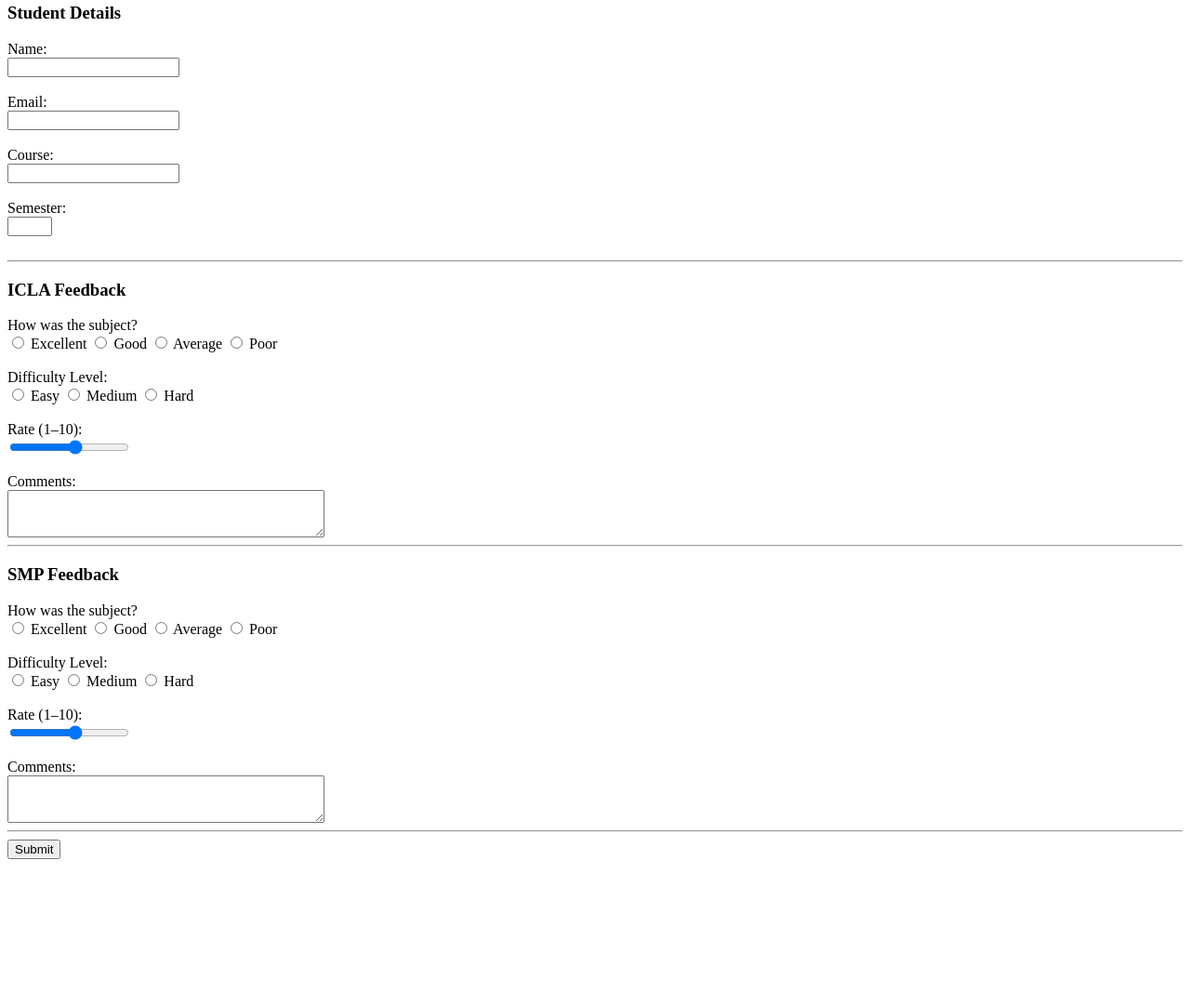
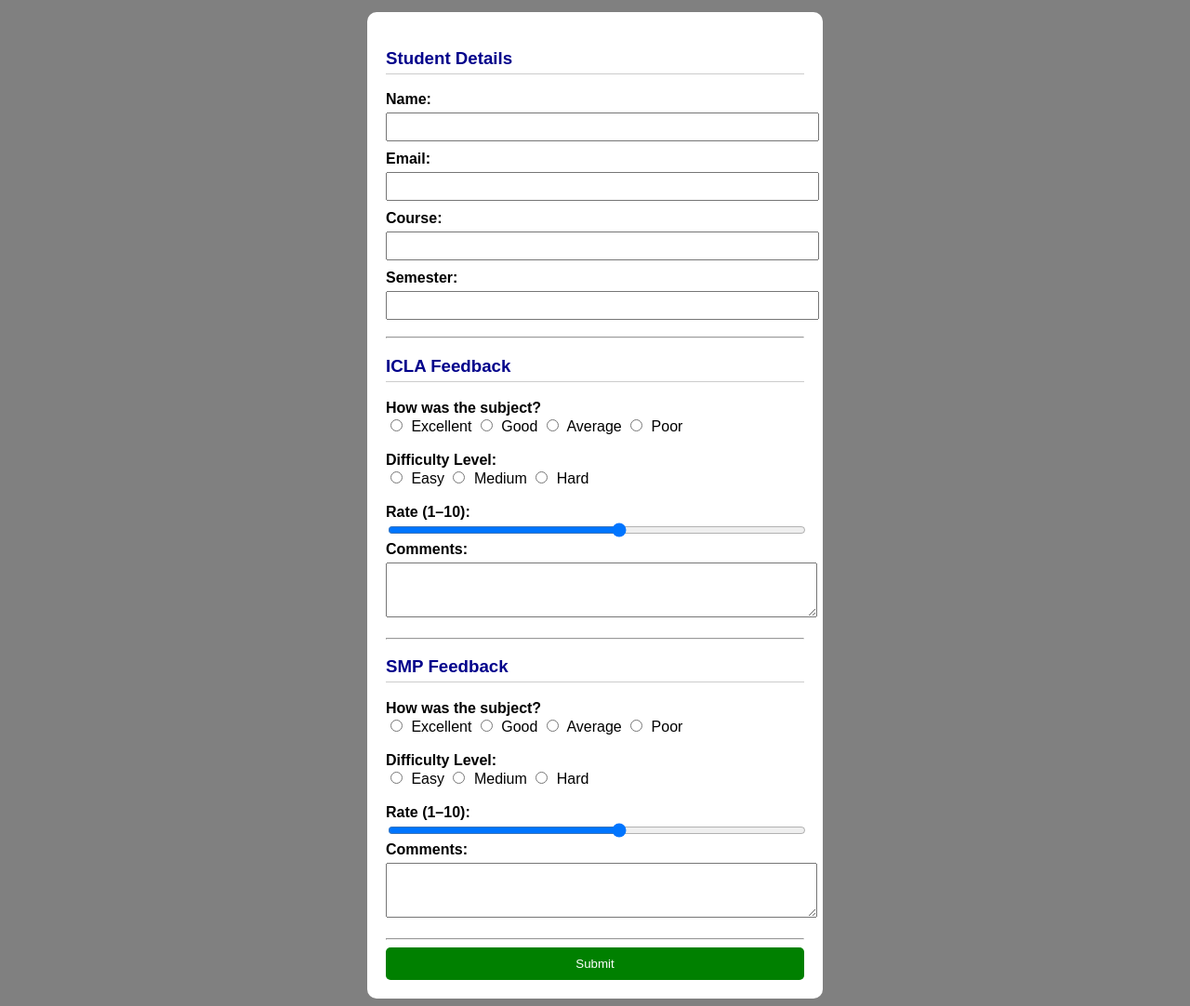
Before and after one commit to ninadtcse25-art/Experential-learning-student-feedback-form, a plain HTML site: page index.html in a window 1280 px wide. Shown: the part 101-1183 px from the top of the page at 93% size. Before the commit the page ends 1041 px from the top, so only its background shows below. Drawn offline with Linux system fonts and the light colour scheme.

Commit message:
Update index.html

```diff
--- a/index.html
+++ b/index.html
@@ -1,20 +1,73 @@
+<!DOCTYPE html>
 <html>
 <head>
 <title>Student Feedback Form</title>
+<style>
+body {
+    font-family: Arial, sans-serif;
+    background-color: Gray;
+}
+form {
+    width: 450px;
+    margin: auto;
+    background: white;
+    padding: 20px;
+    border-radius: 10px;
+    box-shadow: 0 0 10px gray;
+}
+h1 {
+    text-align: center;
+}
+h3 {
+    color: darkblue;
+    border-bottom: 1px solid #ccc;
+    padding-bottom: 5px;
+}
+label {
+    font-weight: bold;
+}
+input[type="text"],
+input[type="email"],
+input[type="number"],
+textarea {
+    width: 100%;
+    padding: 6px;
+    margin-top: 5px;
+    margin-bottom: 10px;
+}
+input[type="range"] {
+    width: 100%;
+}
+input[type="radio"] {
+    margin-right: 5px;
+}
+input[type="submit"] {
+    width: 100%;
+    padding: 10px;
+    background-color: green;
+    color: white;
+    border: none;
+    border-radius: 5px;
+    cursor: pointer;
+}
+input[type="submit"]:hover {
+    background-color: darkgreen;
+}
+</style>
 </head>
 <body>
-<h1>🎓 Student Feedback Form</h1>
-<p>Please fill all fields carefully.</p>
+<h1> Student Feedback Form</h1>
+<p style="text-align:center;">Please fill all fields carefully.</p>
 <form>
 <h3>Student Details</h3>
-<label>Name:</label><br>
-<input type="text" required><br><br>
-<label>Email:</label><br>
-<input type="email" required><br><br>
-<label>Course:</label><br>
-<input type="text" required><br><br>
-<label>Semester:</label><br>
-<input type="number" min="1" max="8" required><br><br>
+<label>Name:</label>
+<input type="text" required>
+<label>Email:</label>
+<input type="email" required>
+<label>Course:</label>
+<input type="text" required>
+<label>Semester:</label>
+<input type="number" min="1" max="8" required>
 <hr>
 <h3>ICLA Feedback</h3>
 <label>How was the subject?</label><br>
@@ -28,11 +81,10 @@
 <input type="radio" name="s1d"> Medium
 <input type="radio" name="s1d"> Hard
 <br><br>
-<label>Rate (1–10):</label><br>
+<label>Rate (1–10):</label>
 <input type="range" min="1" max="10" required>
-<br><br>
-<label>Comments:</label><br>
-<textarea rows="3" cols="40" required></textarea>
+<label>Comments:</label>
+<textarea rows="3" required></textarea>
 <hr>
 <h3>SMP Feedback</h3>
 <label>How was the subject?</label><br>
@@ -46,11 +98,10 @@
 <input type="radio" name="s2d"> Medium
 <input type="radio" name="s2d"> Hard
 <br><br>
-<label>Rate (1–10):</label><br>
+<label>Rate (1–10):</label>
 <input type="range" min="1" max="10" required>
-<br><br>
-<label>Comments:</label><br>
-<textarea rows="3" cols="40" required></textarea>
+<label>Comments:</label>
+<textarea rows="3" required></textarea>
 <hr>
 <input type="submit" value="Submit">
 </form>
```
